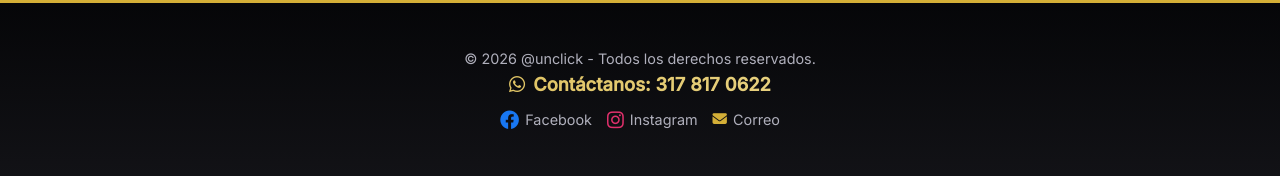
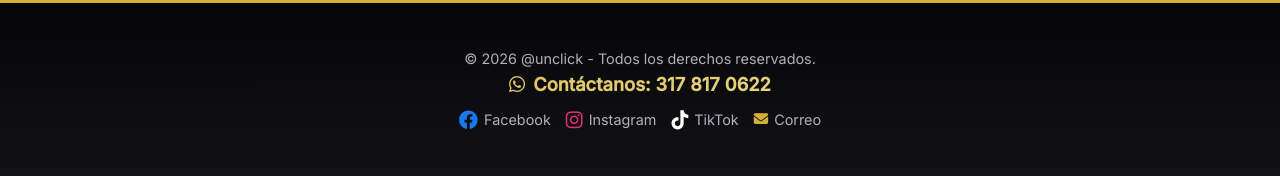
Before and after one commit to milton0victoria-rgb/unclick-web, a Flask app: page / in a window 1280 px wide. Shown: the part 4730-4906 px from the top of the page. Run offline with Flask 3, Linux system fonts and the light colour scheme.

Commit message:
Agregando enlace oficial de TikTok al footer

```diff
--- a/templates/index.html
+++ b/templates/index.html
@@ -762,19 +762,24 @@
         <p class="contact-info">
             <i class="fa-brands fa-whatsapp"></i> Contáctanos: 317 817 0622
         </p>
-        <p style="display: flex; justify-content: center; gap: 15px; flex-wrap: wrap; margin-top: 15px;">
+        <p style="display: flex; justify-content: center; gap: 15px; flex-wrap: wrap; margin-top: 15px; align-items: center;">
 
-            <!-- Enlace de Facebook Actualizado -->
+            <!-- Facebook -->
             <a href="https://www.facebook.com/share/1Ew2GWapcQ/?mibextid=wwXIfr" target="_blank" rel="noopener noreferrer" style="color: var(--text-muted); text-decoration: none; display: inline-flex; align-items: center; gap: 6px;">
                 <i class="fa-brands fa-facebook" style="font-size: 1.2rem; color: #1877f2;"></i> Facebook
             </a>
 
-            <!-- Enlace de Instagram -->
+            <!-- Instagram -->
             <a href="https://www.instagram.com/aunclickjamundi?igsh=MWNvZncyaTRvYzAzbw==" target="_blank" rel="noopener noreferrer" style="color: var(--text-muted); text-decoration: none; display: inline-flex; align-items: center; gap: 6px;">
                 <i class="fa-brands fa-instagram" style="font-size: 1.2rem; color: #E1306C;"></i> Instagram
             </a>
 
-            <!-- Enlace de Correo -->
+            <!-- TikTok -->
+            <a href="https://www.tiktok.com/@aunclickjamundi" target="_blank" rel="noopener noreferrer" style="color: var(--text-muted); text-decoration: none; display: inline-flex; align-items: center; gap: 6px;">
+                <i class="fa-brands fa-tiktok" style="font-size: 1.2rem; color: #ffffff;"></i> TikTok
+            </a>
+
+            <!-- Correo -->
             <a href="https://mail.google.com/mail/?view=cm&fs=1&to=AUNCLICK9@GMAIL.COM" target="_blank" rel="noopener noreferrer" style="color: var(--text-muted); text-decoration: none; display: inline-flex; align-items: center; gap: 6px;">
                 <i class="fa-solid fa-envelope" style="color: var(--gold);"></i> Correo
             </a>
```
